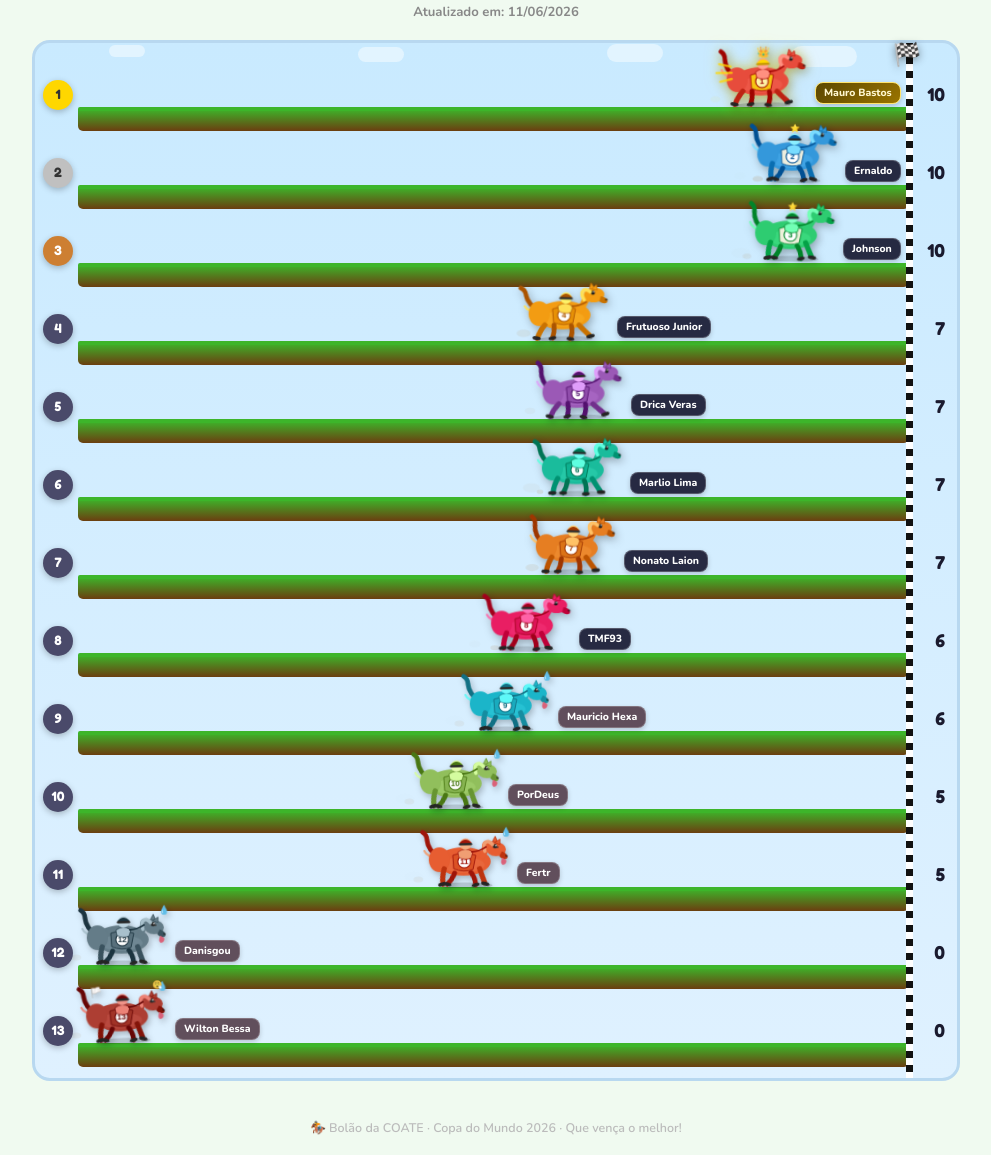
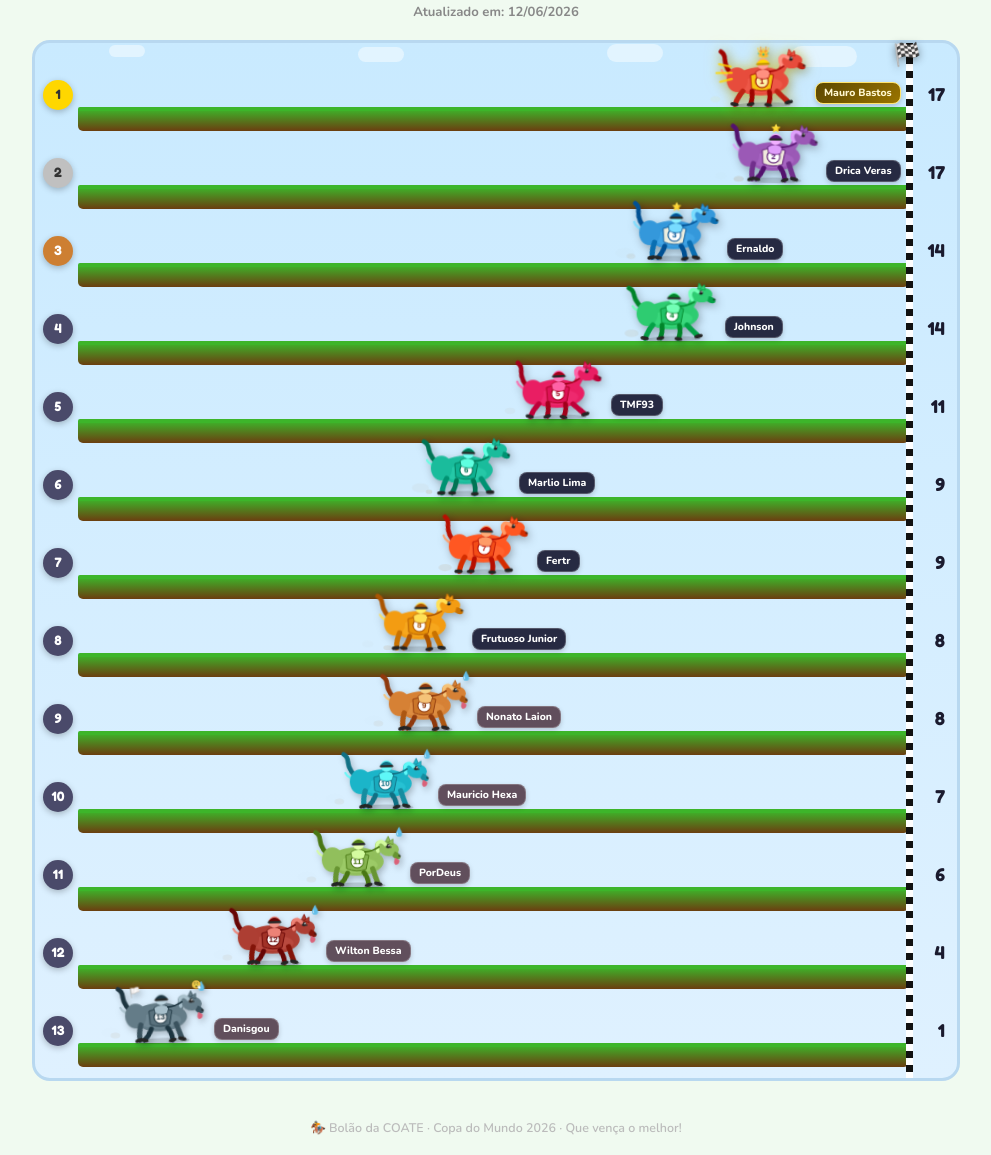
Before and after one commit to ernaldo777/bolao_coate, a plain HTML site: page index.html in a window 1280 px wide. Shown: the part 282-1437 px from the top of the page, without its empty margins (144-1135 px from the left). Drawn offline with nearby package versions, Linux system fonts and the light colour scheme.

Commit message:
Add files via upload

```diff
--- a/index.html
+++ b/index.html
@@ -236,6 +236,63 @@ const HISTORY = [
       {
         "name": "Wilton Bessa",
         "pts": 0
+      }
+    ]
+  },
+  {
+    "date": "12/06/2026",
+    "players": [
+      {
+        "name": "Mauro Bastos",
+        "pts": 17
+      },
+      {
+        "name": "Drica Veras",
+        "pts": 17
+      },
+      {
+        "name": "Ernaldo",
+        "pts": 14
+      },
+      {
+        "name": "Johnson",
+        "pts": 14
+      },
+      {
+        "name": "TMF93",
+        "pts": 11
+      },
+      {
+        "name": "Mauricio Hexa",
+        "pts": 7
+      },
+      {
+        "name": "Marlio Lima",
+        "pts": 9
+      },
+      {
+        "name": "Fertr",
+        "pts": 9
+      },
+      {
+        "name": "Frutuoso Junior",
+        "pts": 8
+      },
+      {
+        "name": "Nonato Laion",
+        "pts": 8
+      },
+      {
+        "name": "PorDeus",
+        "pts": 6
+      },
+      {
+        "name": "Wilton Bessa",
+        "pts": 4
+      },
+      {
+        "name": "Danisgou",
+        "pts": 1
       }
     ]
   }
```
